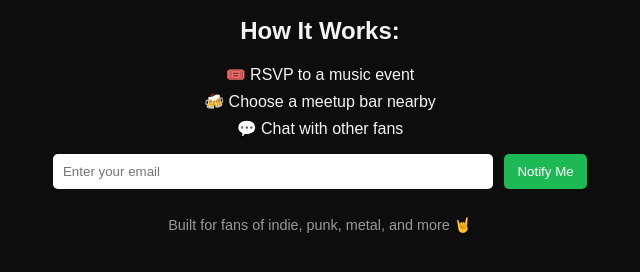
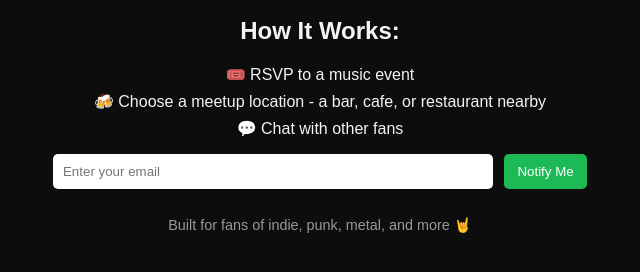
Before and after one commit to FrederickGodsell1990/music_social_landing_page, a plain HTML site: page index.html in a window 1280 px wide. Shown: the part 192-464 px from the top of the page, without its empty margins (320-960 px from the left). Drawn offline with Linux system fonts and the light colour scheme.

Commit message:
wording change

```diff
--- a/index.html
+++ b/index.html
@@ -14,7 +14,7 @@
     <h2>How It Works:</h2>
     <ul>
       <li>🎟️ RSVP to a music event</li>
-      <li>🍻 Choose a meetup bar nearby</li>
+      <li>🍻 Choose a meetup location - a bar, cafe, or restaurant nearby</li>
       <li>💬 Chat with other fans</li>
     </ul>
 
```
